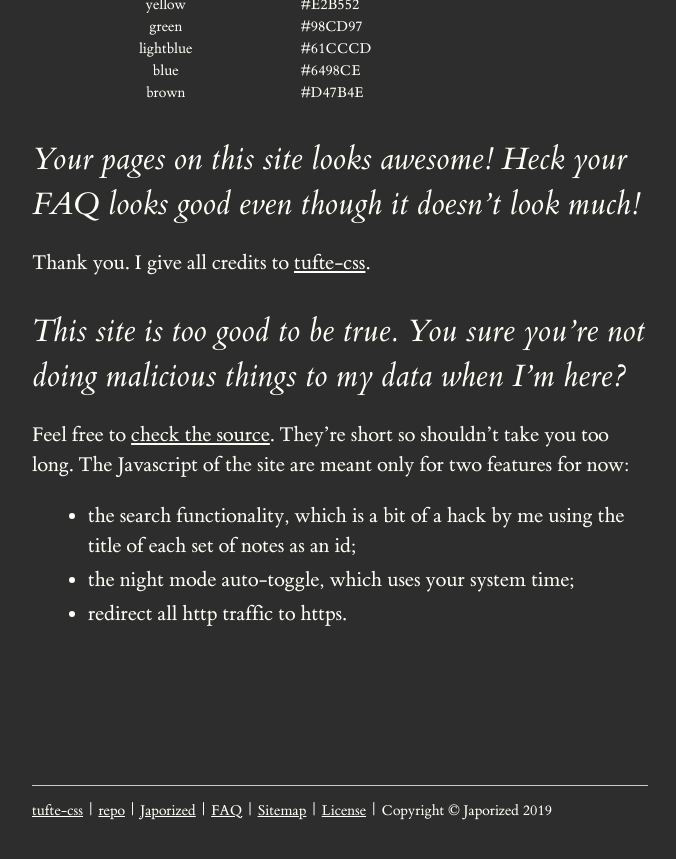
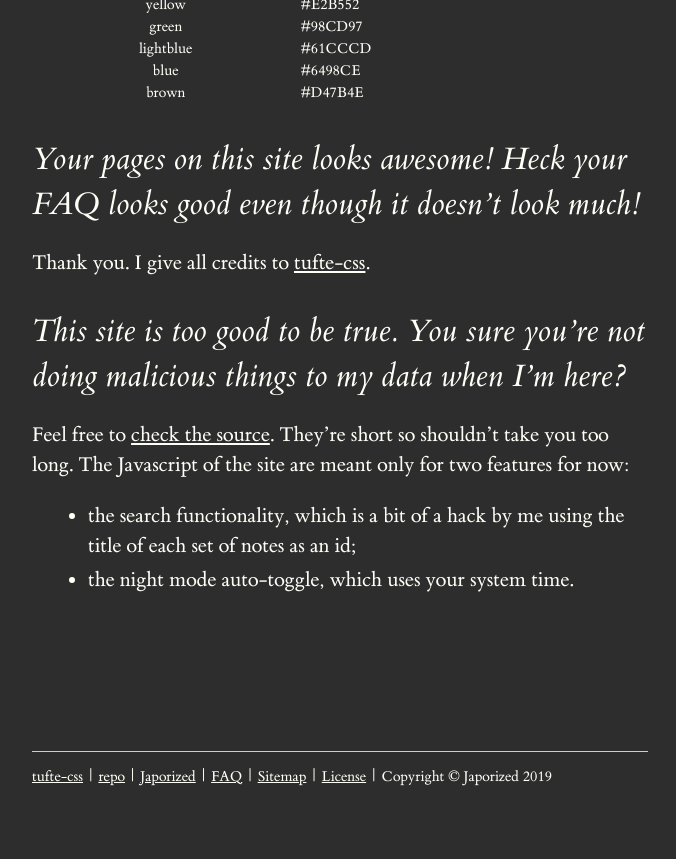
Before and after one commit to japorized/TeX_notes, a Jekyll site: the page built from faq.md, in a window 1280 px wide and 900 px high, scrolled down 1222 px. Shown: the top 859 px of the window, without its empty margins (128-804 px from the left). Built offline with Jekyll 4.4.1, drawn with Linux system fonts in a browser that asks for light colours; nearby versions of some CDN libraries.

Commit message:
removing manual js redirection

```diff
--- a/_includes/footer.html
+++ b/_includes/footer.html
@@ -1,10 +1,5 @@
     <script type="text/javascript">
       function nightSwitcher(){var rawtime=new Date(),curHours=rawtime.getHours();if(curHours>17||curHours<8){document.querySelector('body').innerHTML+="<link rel='stylesheet' href='assets/css/night-mode.css' />"}}nightSwitcher(); var btn = document.querySelector('.tex-toggle'), texfiles = document.querySelectorAll('.file-tex'); btn.addEventListener('click', function(e) { if ( btn.innerHTML != '<span class="fa fa-check"></span>' ) { btn.innerHTML = '<span class="fa fa-check"></span>'; texfiles.forEach( function(file) { file.style.display="block"; }); } else { btn.innerHTML = ''; texfiles.forEach( function(file) { file.style.display="none"; }); } }); var filterer = document.querySelector('#filterer'), courseCards = document.querySelectorAll('.course-card'); filterer.addEventListener('keyup', function (e) { var str = filterer.value.toLowerCase().replace(' ', '-'); for ( var card of courseCards ) { if ( card.id.indexOf(str) == -1 ) { card.style.display = "none"; } else { card.style.display = "block"; } } });
-    // Hacky https redirect since gitlab pages doesn't support true 301's yet:
-    var host = "tex.japorized.com";
-    if ((host == window.location.host) && (window.location.protocol != 'https:')) {
-      window.location = window.location.toString().replace(/^http:/, "https:");
-    }
     </script>
 
     <hr />
--- a/faq.md
+++ b/faq.md
@@ -39,5 +39,4 @@
   Feel free to [check the source](https://gitlab.com/japorized/TeX_notes). They're short so shouldn't take you too long. The Javascript of the site are meant only for two features for now:
 
   - the search functionality, which is a bit of a hack by me using the title of each set of notes as an id;
-  - the night mode auto-toggle, which uses your system time;
-  - redirect all http traffic to https.
+  - the night mode auto-toggle, which uses your system time.
```
